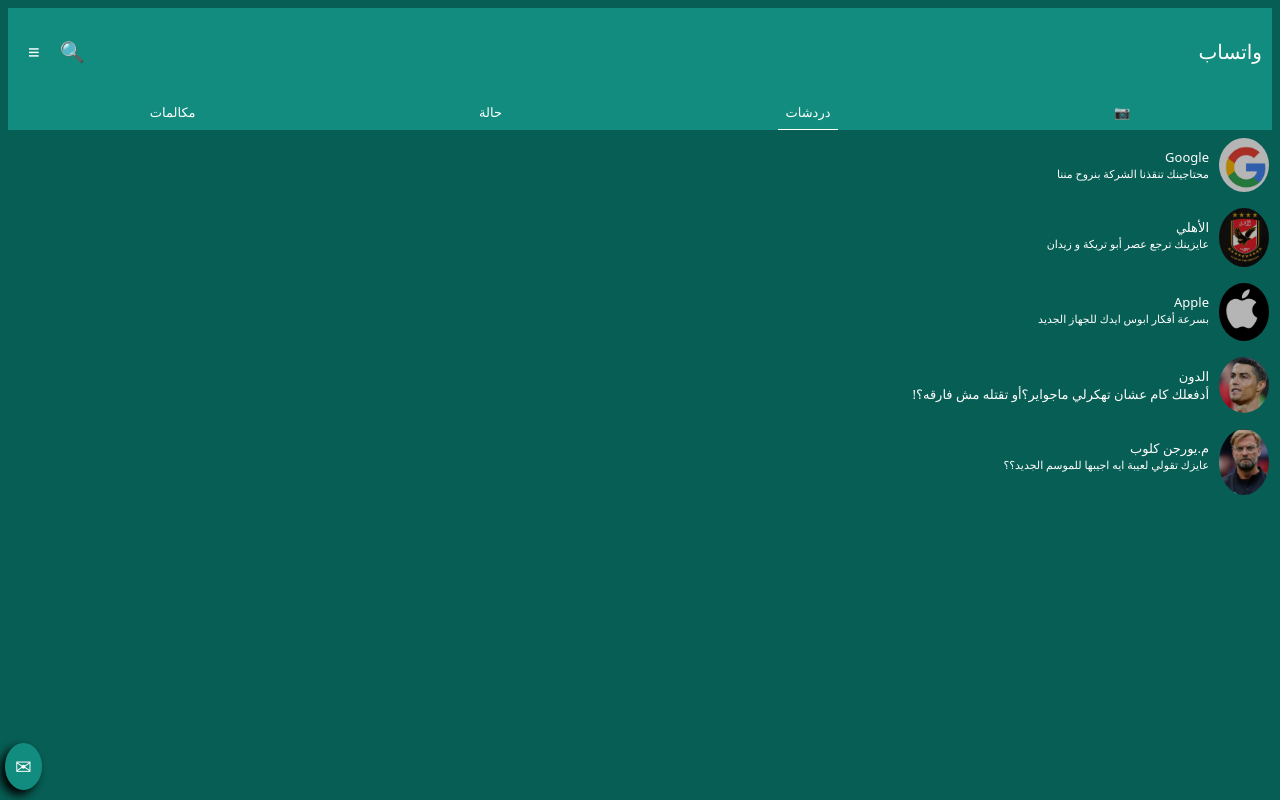
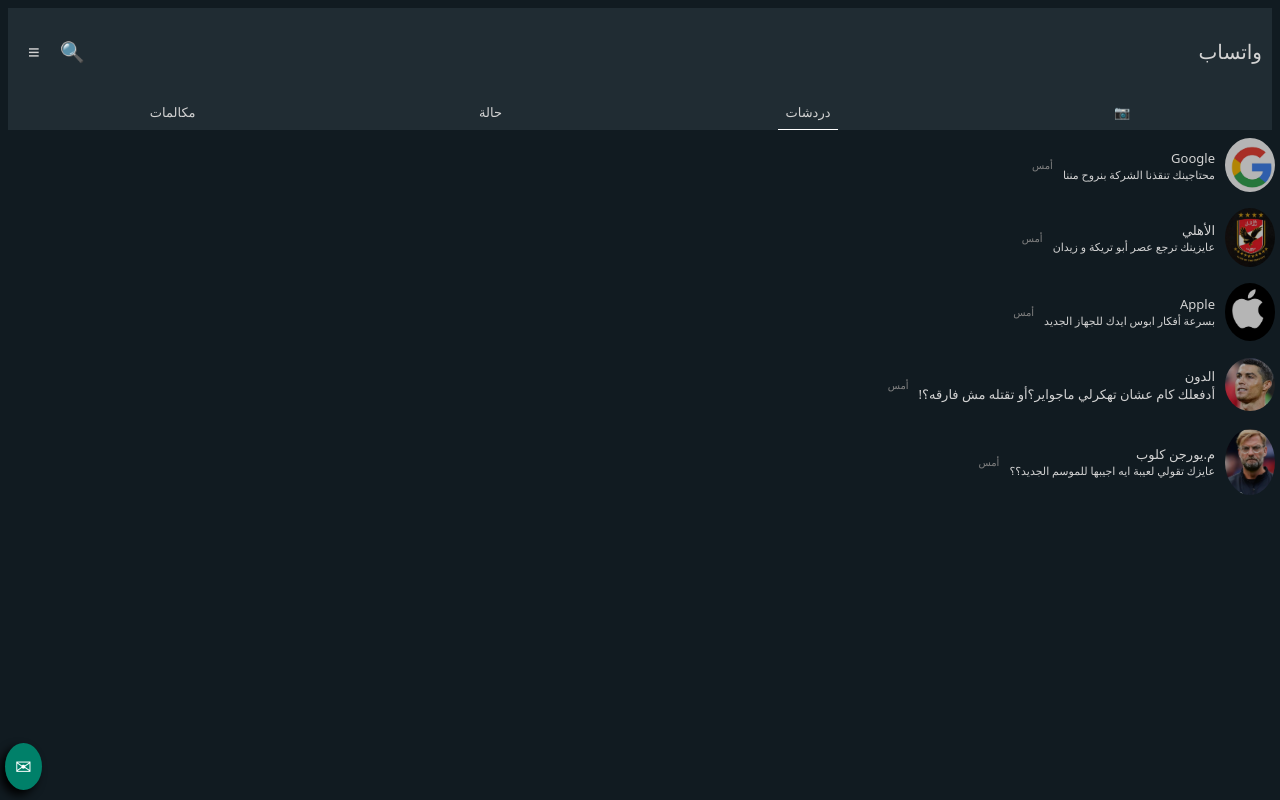
Before and after one commit to mohamedhossamWebDev22/what-sAppClone, a plain HTML site: page index.html in a window 1280 px wide. Drawn offline with Linux system fonts and the light colour scheme.

Commit message:
comming sooon

```diff
--- a/index.html
+++ b/index.html
@@ -35,6 +35,7 @@
                         <div class="name">Google</div>
                         <div class="mesg">محتاجينك تنقذنا الشركة بنروح مننا</div>
                     </div>
+                    <div class="time">أمس</div>
                 </div>
                 <div class="chat">
                     <img src="imgs/img (12).png" width="50px" alt="img">
@@ -42,6 +43,7 @@
                         <div class="name">الأهلي</div>
                         <div class="mesg">عايزينك ترجع عصر أبو تريكة و زيدان</div>
                     </div>
+                    <div class="time">أمس</div>
                 </div>
                 <div class="chat">
                     <img src="imgs/img (11).png" width="50px" alt="img">
@@ -49,6 +51,7 @@
                         <div class="name">Apple</div>
                         <div class="mesg">بسرعة أفكار ابوس ايدك  للجهاز الجديد</div>
                     </div>
+                    <div class="time">أمس</div>
                 </div>
                 <div class="chat">
                     <img src="imgs/img (1).png" width="50px" alt="img">
@@ -56,6 +59,7 @@
                         <div class="name">الدون</div>
                         <div class="mes">أدفعلك كام عشان تهكرلي ماجواير؟أو تقتله مش فارقه؟!</div>
                     </div>
+                    <div class="time">أمس</div>
                 </div>
                 <div class="chat">
                     <img src="imgs/img (9).png" width="50px" alt="img">
@@ -63,6 +67,7 @@
                         <div class="name">م.يورجن كلوب</div>
                         <div class="mesg">عايزك تقولي لعيبة ايه اجيبها للموسم الجديد؟؟</div>
                     </div>
+                    <div class="time">أمس</div>
                 </div>
             </div>
 
--- a/style/style.scss
+++ b/style/style.scss
@@ -1,5 +1,6 @@
-$color1: #128C7E;
-$color2: #075E54;
+$color1: rgb(32,44,51);
+$color2: rgb(17,27,33);
+$color3: lightgray;
 
 @mixin arabicFont($size, $color){
     font-family: system-ui, -apple-system, BlinkMacSystemFont, 'Segoe UI', Roboto, Oxygen, Ubuntu, Cantarell, 'Open Sans', 'Helvetica Neue', sans-serif;
@@ -17,7 +18,7 @@ body, html{
 .msg{
     @include arabicFont(20px, white);
 
-    background-color: $color1;
+    background-color: rgb(0,128,105);
 
     position: fixed;
     left: 5px;
@@ -39,7 +40,7 @@ body, html{
     background: $color1;
 
     a{
-        @include arabicFont(20px, white);
+        @include arabicFont(20px, $color3);
         display: flex;
         align-items: center;
 
@@ -63,7 +64,7 @@ body, html{
 
     background: $color1;
 
-    @include arabicFont(13px, white);
+    @include arabicFont(13px, $color3);
 
     a{
         padding: 8px 8px;
@@ -72,13 +73,16 @@ body, html{
 
 .chats{
     .chat{
-        @include arabicFont(13px, white);
+        @include arabicFont(13px, $color3);
 
         display: flex;
 
         flex-direction: row-reverse;
 
         justify-content: right;
+        align-items: center;
+
+        width: 100%;
 
         padding: 8px 3px;
         img{
@@ -88,9 +92,19 @@ body, html{
             direction: rtl;
 
             padding: 10px;
+
             .mesg{
-                @include arabicFont(11px, white)
+                @include arabicFont(11px, $color3)
             }
+        }
+        .time{
+            @include arabicFont(10px, gray);
+
+            text-align: left;
+
+            float: left;
+
+            left: 1px;
         }
     }
 }
```
Also changed, not shown: style/style.css, 1 other file.
